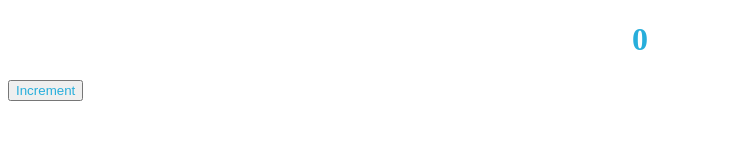
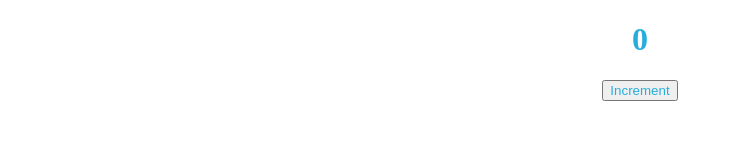
Before and after one commit to acciojob/debugging-challenge-react-yaddolly, a React app: page / in a window 1280 px wide. Shown: the whole page, without its empty margins (0-733 px from the left). Built offline with nearby package versions, Linux system fonts and the light colour scheme.

Commit message:
final commit

```diff
--- a/src/components/App.js
+++ b/src/components/App.js
@@ -6,9 +6,9 @@ const App = () => {
   let [count, setCount] = useState(0)
 
   return (
-    <div class="ball">
-      <h1 class="count" ondoubleclick={() => { alert("cant edit it") }}>{count}</h1>
-      <button class='increment-button' onclick={() => { setCount(count + 1) }}>Increment</button>
+    <div className="ball">
+      <h1 className="count" onDoubleClick={() => { alert("cant edit it") }}>{count}</h1>
+      <button className='increment-button' onClick={() => { setCount(count + 1) }}>Increment</button>
     </div>
   )
 }
--- a/src/styles/App.css
+++ b/src/styles/App.css
@@ -1,12 +1,15 @@
+.ball{
+    text-align: center;
+}
+
 h1 {
     color: #27aedb;
-    text-align: center;
+    /* text-align: center; */
     }
-
 
 button{
     color: #27aedb;
-    text-align: center;
+    /* text-align: center; */
     justify-content: center;
     align-items: center;
 }
```
Also changed, not shown: 1 other file.
